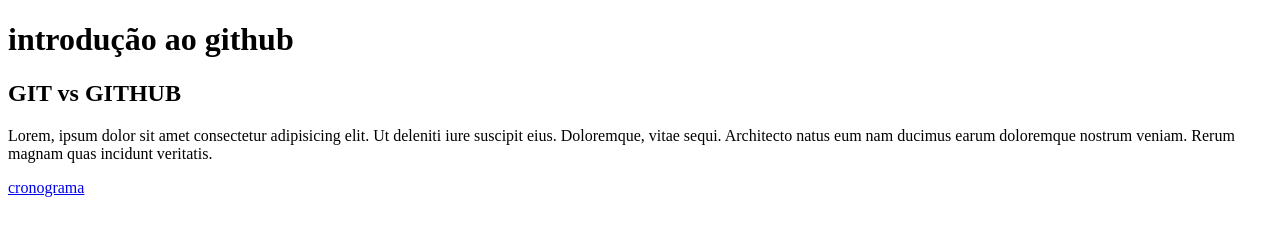
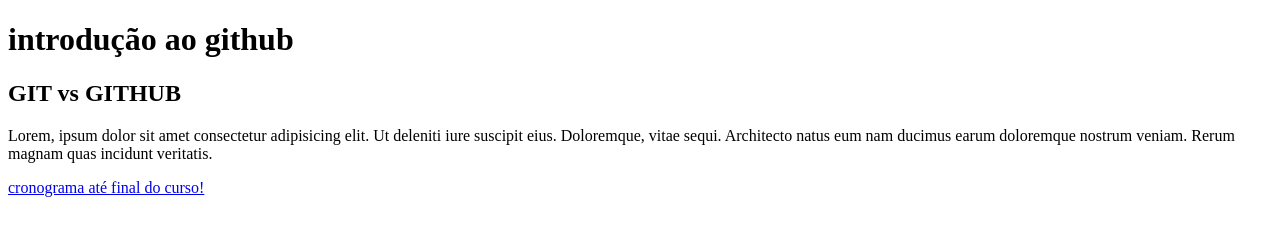
Before and after one commit to engcguerra/ufcd10789, a plain HTML site: page index.html in a window 1280 px wide. Drawn offline with Linux system fonts and the light colour scheme.

Commit message:
Update index.html

```diff
--- a/index.html
+++ b/index.html
@@ -10,6 +10,6 @@
     <h1>introdução ao github</h1>
     <h2>GIT vs GITHUB</h2>
     <p>Lorem, ipsum dolor sit amet consectetur adipisicing elit. Ut deleniti iure suscipit eius. Doloremque, vitae sequi. Architecto natus eum nam ducimus earum doloremque nostrum veniam. Rerum magnam quas incidunt veritatis.</p>
-    <a href="Cronograma_FM_D011_V6.pdf">cronograma</a>
+    <a href="Cronograma_FM_D011_V6.pdf">cronograma até final do curso!</a>
 </body>
 </html>
```
